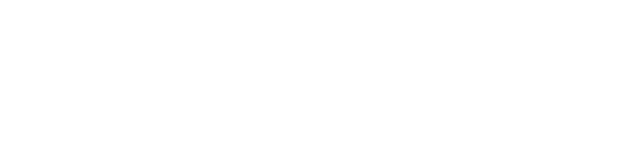
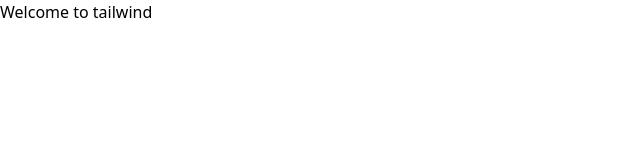
Before and after one commit to atiqurrr/tailwind-01, a website built with Vite: page index.html in a window 1280 px wide. Shown: the whole page, without its empty margins (0-640 px from the left). Built offline with nearby package versions, Linux system fonts and the light colour scheme.

Commit message:
second comment

```diff
--- a/index.html
+++ b/index.html
@@ -10,5 +10,7 @@
     <title>Document</title>
     <link rel="stylesheet" href="./CSS/main.css" />
   </head>
-  <body></body>
+  <body>
+    <h1>Welcome to tailwind</h1>
+  </body>
 </html>
```
